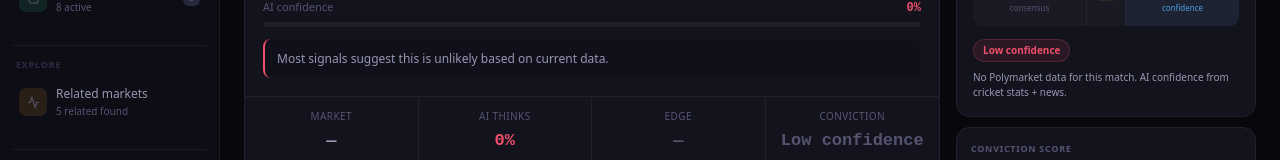
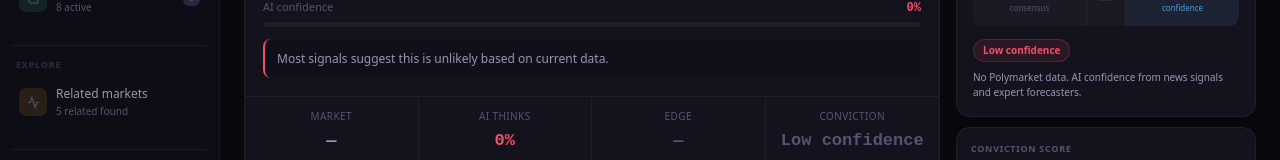
Before and after one commit to anujagadde18/tradedna, a Next.js app: page /scores in a window 1280 px wide. Shown: the part 215-375 px from the top of the page. Built offline with nearby package versions, Linux system fonts and the light colour scheme.

Commit message:
fix: correct confidence message for non-cricket markets

```diff
--- a/app/scores/page.tsx
+++ b/app/scores/page.tsx
@@ -979,7 +979,7 @@ function ScoresPageContent() {
                     <div style={{ fontSize:10, color:C.t2, lineHeight:1.5, marginTop:8 }}>
                       {hasLiveMarket && mktPctForDisplay > 0
                         ? 'AI has a slight edge over bettors. Keep position modest.'
-                        : 'No Polymarket data for this match. AI confidence from cricket stats + news.'}
+                        : 'No Polymarket data. AI confidence from news signals and expert forecasters.'}
                     </div>
                   </div>
                   <div style={{ background:C.bg2, border:'1px solid '+C.border, borderRadius:14, padding:14 }}>
```
